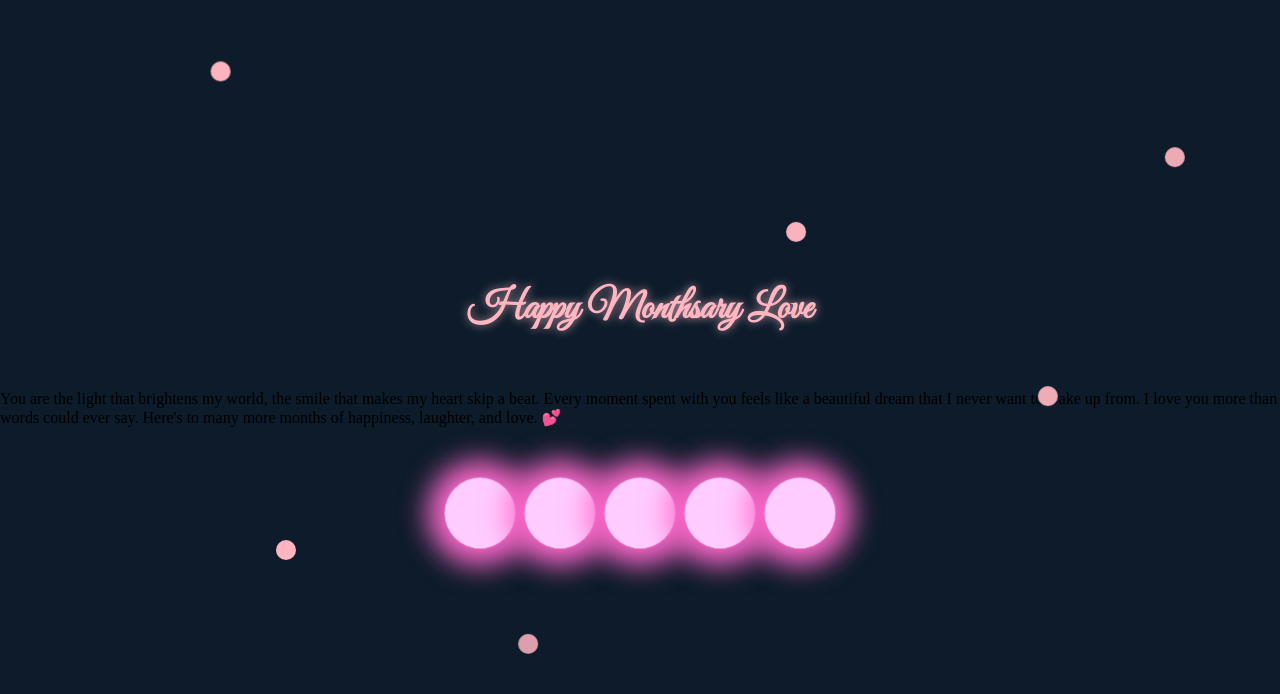
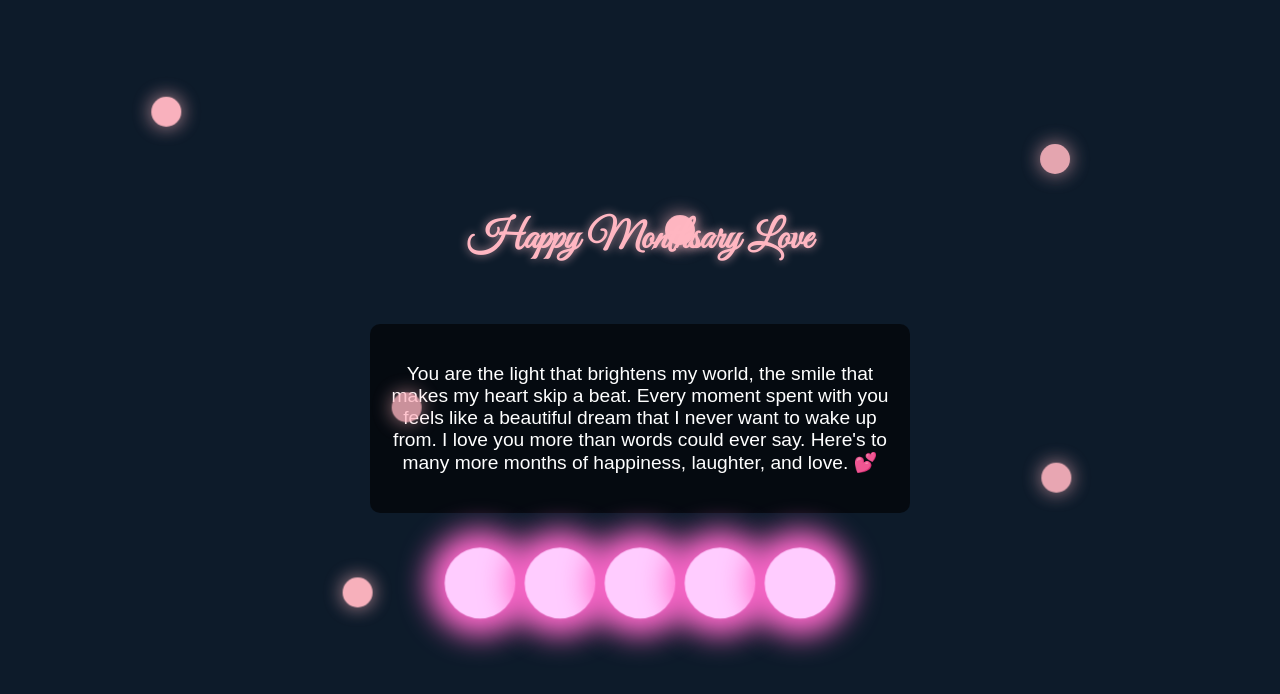
Before and after one commit to serah05/Serah05, a plain HTML site: page index.html in a window 1280 px wide. Both pictures are taken after a click on the element "Happy Monthsary Love". Drawn offline with Linux system fonts and the light colour scheme.

Commit message:
Update style.css

```diff
--- a/style.css
+++ b/style.css
@@ -15,6 +15,37 @@ body {
   color: lightpink;
   margin-bottom: 40px;
   text-shadow: 0 0 10px rgba(255, 192, 203, 0.7);
+  cursor: pointer; /* Make it clear it's clickable */
+}
+
+.sweet-message {
+  display: none; /* Initially hidden */
+  font-family: 'Arial', sans-serif;
+  font-size: 1.2rem;
+  color: white;
+  background-color: rgba(0, 0, 0, 0.6);
+  padding: 20px;
+  border-radius: 10px;
+  margin-top: 20px;
+  width: 80%;
+  max-width: 500px;
+  text-align: center;
+}
+
+/* Fade-in animation */
+.fade-in {
+  animation: fadeIn 1s ease-out forwards;
+}
+
+@keyframes fadeIn {
+  0% {
+    opacity: 0;
+    transform: translateY(20px);
+  }
+  100% {
+    opacity: 1;
+    transform: translateY(0);
+  }
 }
 
 .lights {
@@ -59,61 +90,62 @@ body {
 
 .small-light {
   position: absolute;
-  width: 20px;
-  height: 20px;
+  width: 30px;
+  height: 30px;
   background: lightpink;
   border-radius: 50%;
-  opacity: 0.8;
+  opacity: 0.7;
+  box-shadow: 0 0 20px rgba(255, 182, 193, 0.8);
   animation: float 10s ease-in-out infinite;
 }
 
 .small-light:nth-child(1) {
-  top: 10%;
-  left: 15%;
+  top: 15%;
+  left: 10%;
   animation-delay: 2s;
 }
 
 .small-light:nth-child(2) {
   top: 30%;
-  left: 60%;
-  animation-delay: 4s;
+  left: 50%;
+  animation-delay: 3s;
 }
 
 .small-light:nth-child(3) {
-  top: 50%;
+  top: 60%;
   left: 80%;
   animation-delay: 1s;
 }
 
 .small-light:nth-child(4) {
-  top: 70%;
-  left: 20%;
-  animation-delay: 3s;
+  top: 75%;
+  left: 25%;
+  animation-delay: 4s;
 }
 
 .small-light:nth-child(5) {
-  top: 80%;
-  left: 40%;
-  animation-delay: 6s;
+  top: 20%;
+  left: 80%;
+  animation-delay: 5s;
 }
 
 .small-light:nth-child(6) {
-  top: 20%;
-  left: 90%;
-  animation-delay: 5s;
+  top: 50%;
+  left: 30%;
+  animation-delay: 6s;
 }
 
 @keyframes float {
   0% {
     transform: translate(0, 0);
-    opacity: 0.8;
+    opacity: 0.7;
   }
   50% {
-    transform: translate(20px, -20px);
+    transform: translate(25px, -25px);
     opacity: 1;
   }
   100% {
     transform: translate(0, 0);
-    opacity: 0.8;
+    opacity: 0.7;
   }
 }
```
